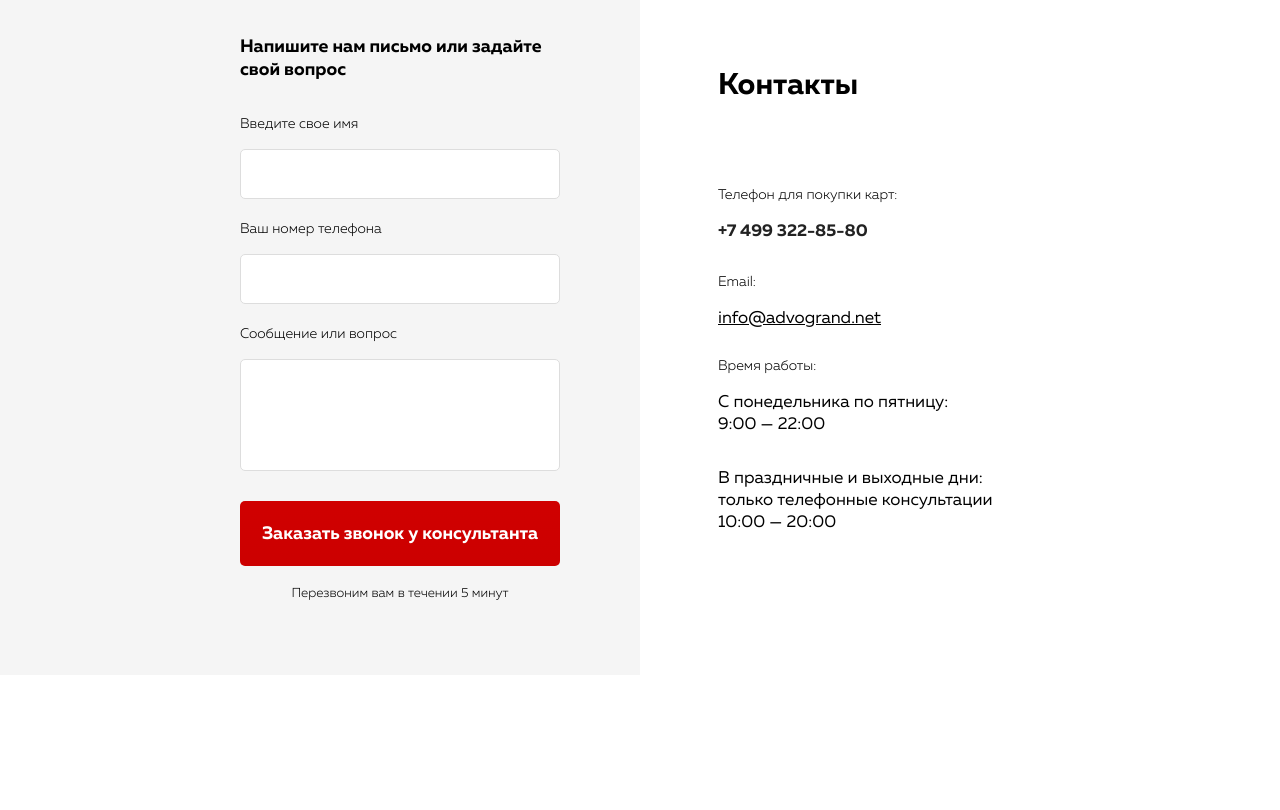
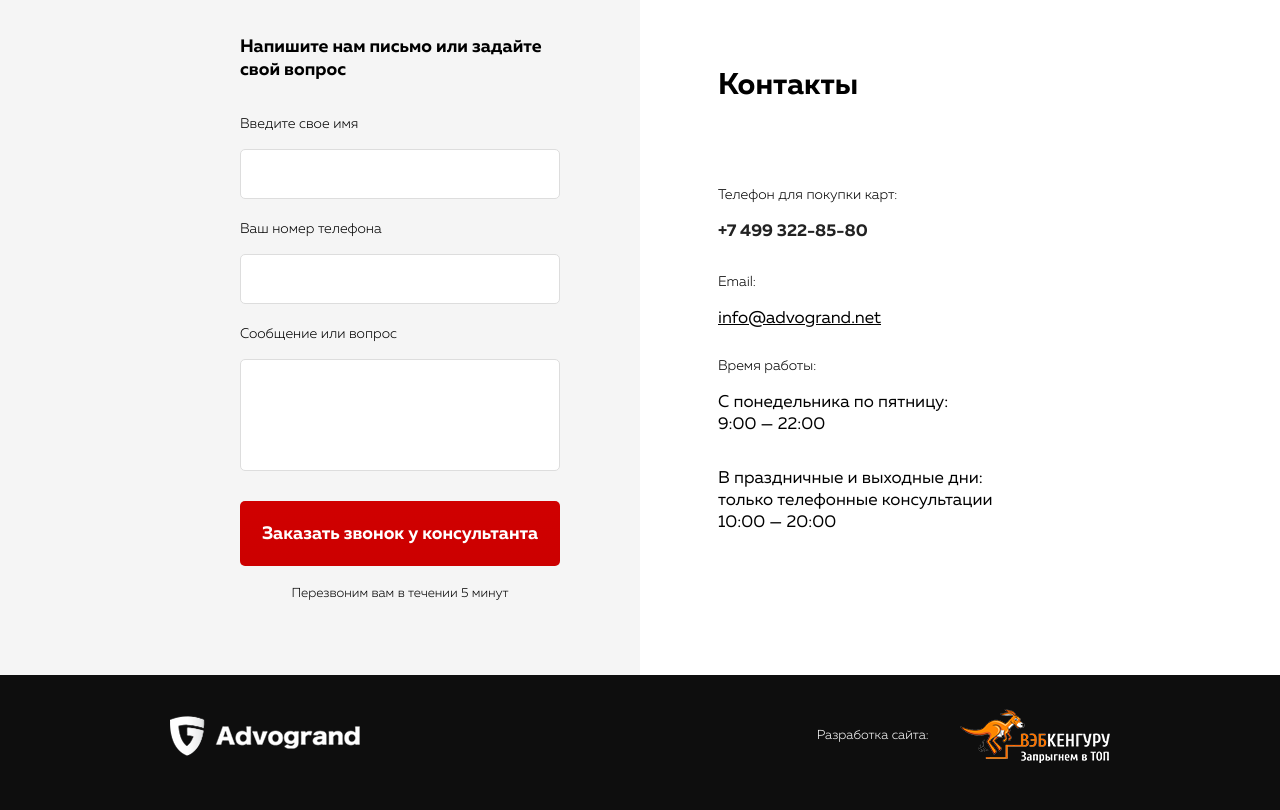
Before and after one commit to Hikka4/advogrand_site, a plain HTML site: page index.html in a window 1280 px wide. Shown: the part 6424-7234 px from the top of the page. Before the commit the page ends 7099 px from the top, so only its background shows below. Drawn offline with nearby package versions, Linux system fonts and the light colour scheme; files that its build step writes are made by us from their sources.

Commit message:
Добавил footer

```diff
--- a/css/main.sass
+++ b/css/main.sass
@@ -685,6 +685,8 @@ header
             height: 65px
             margin-top: 30px
             margin-bottom: 17px
+            &:hover
+                background-image: linear-gradient(to top, #c10b0b 0%, #e42626 100%)
         .form__content__title-info
             text-align: center
             color: #000000;
@@ -730,3 +732,19 @@ header
             line-height: 22px
             &:first-child
                 margin-bottom: 32px
+footer
+    background-color: #0e0e0e
+    padding-top: 34px
+    padding-bottom: 47px
+    .container
+        display: flex
+        justify-content: space-between
+        align-items: center
+        .footer__developers
+            color: #ffffff
+            font-size: 13px
+            font-family: "Muller", sans-serif
+            font-weight: 300
+            line-height: 22px
+            img
+                margin-left: 28px
--- a/index.html
+++ b/index.html
@@ -544,7 +544,17 @@
             </div>
         </div>
     </section>
-
+    <footer>
+        <div class="container">
+            <div class="footer__logo">
+                <img src="img/footer__logo.png" alt="Advogrand">
+            </div>
+            <div class="footer__developers">
+                Разработка сайта:
+                <img src="img/developers__logo.png" alt="ВэбКенгуру">
+            </div>
+        </div>
+    </footer>
     <script src="js/main.js"></script>
 </body>
 </html>
```
Also changed, not shown: css/main.css, img/developers__logo.png (added), img/footer__logo.png (added), 1 other file.
